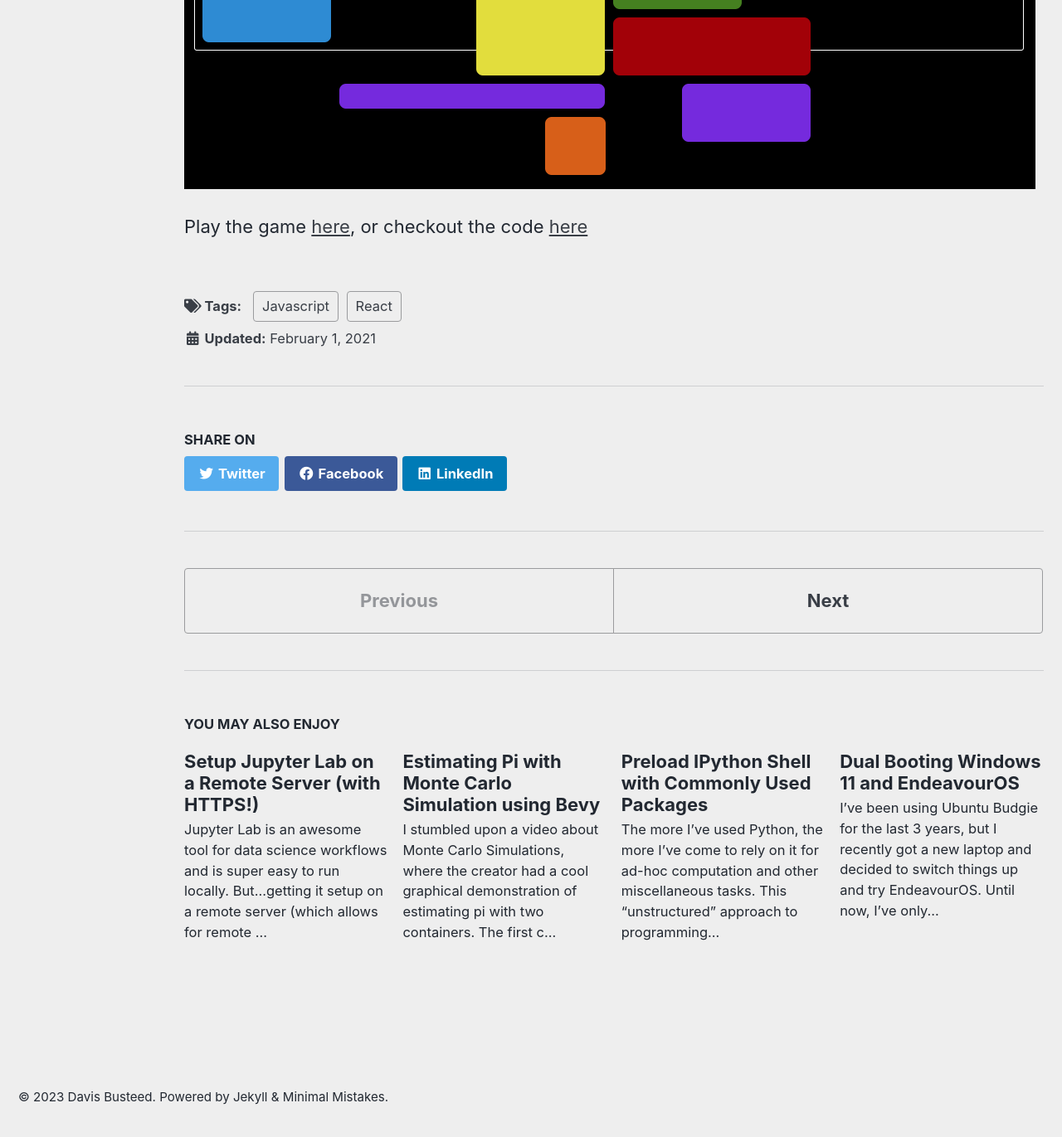
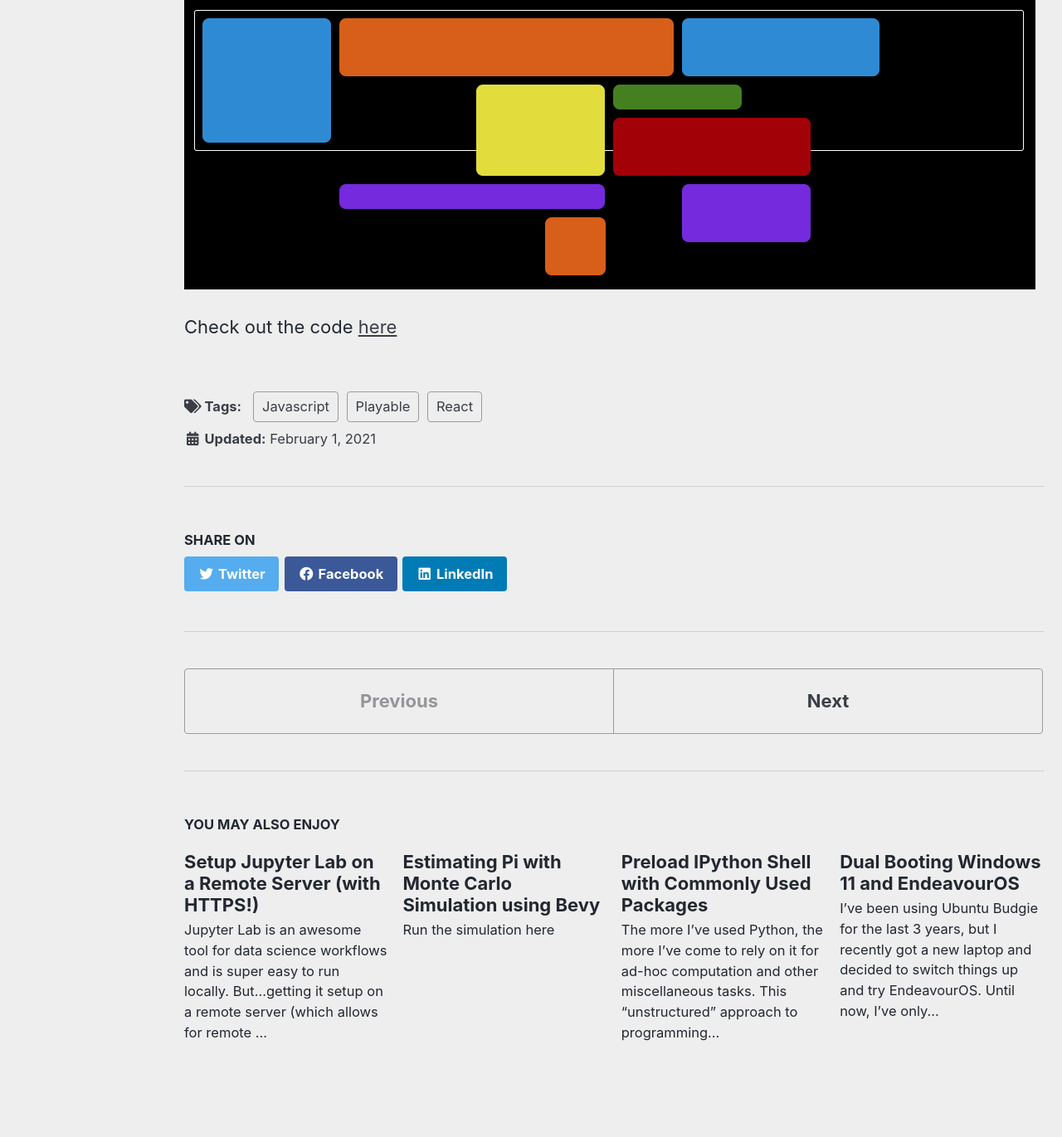
Before and after one commit to dbusteed/dbusteed.github.io, a Jekyll site: the page built from _posts/2021-02-01-block-puzzle-game-with-react.md, in a window 1280 px wide and 1400 px high, scrolled down 822 px. Shown: the top 1371 px of the window at 83% size. Built offline with Jekyll 4.4.1, drawn with Linux system fonts in a browser that asks for light colours; cached includes are drawn as plain includes.

Commit message:
format test

```diff
--- a/_posts/2021-02-01-block-puzzle-game-with-react.md
+++ b/_posts/2021-02-01-block-puzzle-game-with-react.md
@@ -3,7 +3,10 @@
 tags:
   - React
   - Javascript
+  - Playable
 ---
+
+> Play the game [here](https://dbusteed.github.io/block-puzzle/)
 
 I find it interesting when people use a programming language / framework outside of it's intended use cases. Oftentimes this happens when the developer simply doesn't know any better (we've all been there), but sometimes people just do something weird for the sake of doing it.
 
@@ -13,4 +16,4 @@
 
 ![block_puzzle.png](/assets/images/block_puzzle.png)
 
-Play the game [here](https://dbusteed.github.io/block-puzzle/), or checkout the code [here](https://github.com/dbusteed/block-puzzle)
+Check out the code [here](https://github.com/dbusteed/block-puzzle)
--- a/_posts/2023-01-01-estimate-pi-with-monte-carlo-simulation.md
+++ b/_posts/2023-01-01-estimate-pi-with-monte-carlo-simulation.md
@@ -5,6 +5,8 @@
   - Rust
   - Bevy
 ---
+
+> Run the simulation [here](https://dbusteed.github.io/monte-carlo-pi/)
 
 I stumbled upon a [video](https://www.youtube.com/watch?v=7ESK5SaP-bc) about [Monte Carlo Simulations](https://en.wikipedia.org/wiki/Monte_Carlo_method), where the creator had a cool graphical demonstration of estimating pi with two containers. The first container was a cylinder with a radius of $ r $, and the second was a square box with a side length of $ r $. Balls were randomly dropped in a large space, some of which laneded in the cicular container, and some landed in the square (while others simply landed on the ground).
 
```
Also changed, not shown: other parts of _posts/2023-01-01-estimate-pi-with-monte-carlo-simulation.md (+0 -2 lines), _posts/2022-02-01-running-jupyter-notebooks-in-cron.md (line endings or trailing spaces), _posts/2022-03-01-dual-booting-windows-11-and-endeavouros.md (line endings or trailing spaces), _posts/2022-08-01-preload-ipython-shell-with-commonly-used-packages.md (line endings or trailing spaces), _posts/2023-06-01-setup-jupyter-lab-on-remote-server.md (line endings or trailing spaces).
